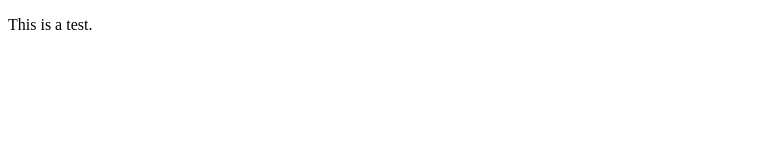
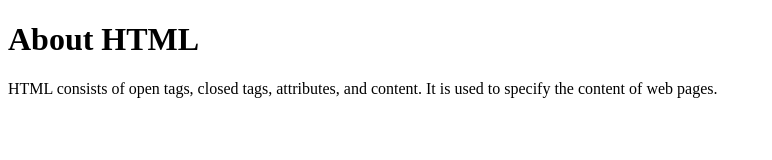
Before and after one commit to benevedes/CS20-10.03, a plain HTML site: page index.html in a window 1280 px wide. Shown: the whole page, without its empty margins (0-772 px from the left). Drawn offline with Linux system fonts and the light colour scheme.

Commit message:
Update index.html

```diff
--- a/index.html
+++ b/index.html
@@ -4,6 +4,8 @@
     <title>Sample Web Page</title>
   </head>
   <body>
-    <p>This is a test.</p>
+    <h1>About HTML</h1>
+    <p>HTML consists of open tags, closed tags, attributes, and content.
+    It is used to specify the content of web pages.</p>
   </body>
 </html>
```
